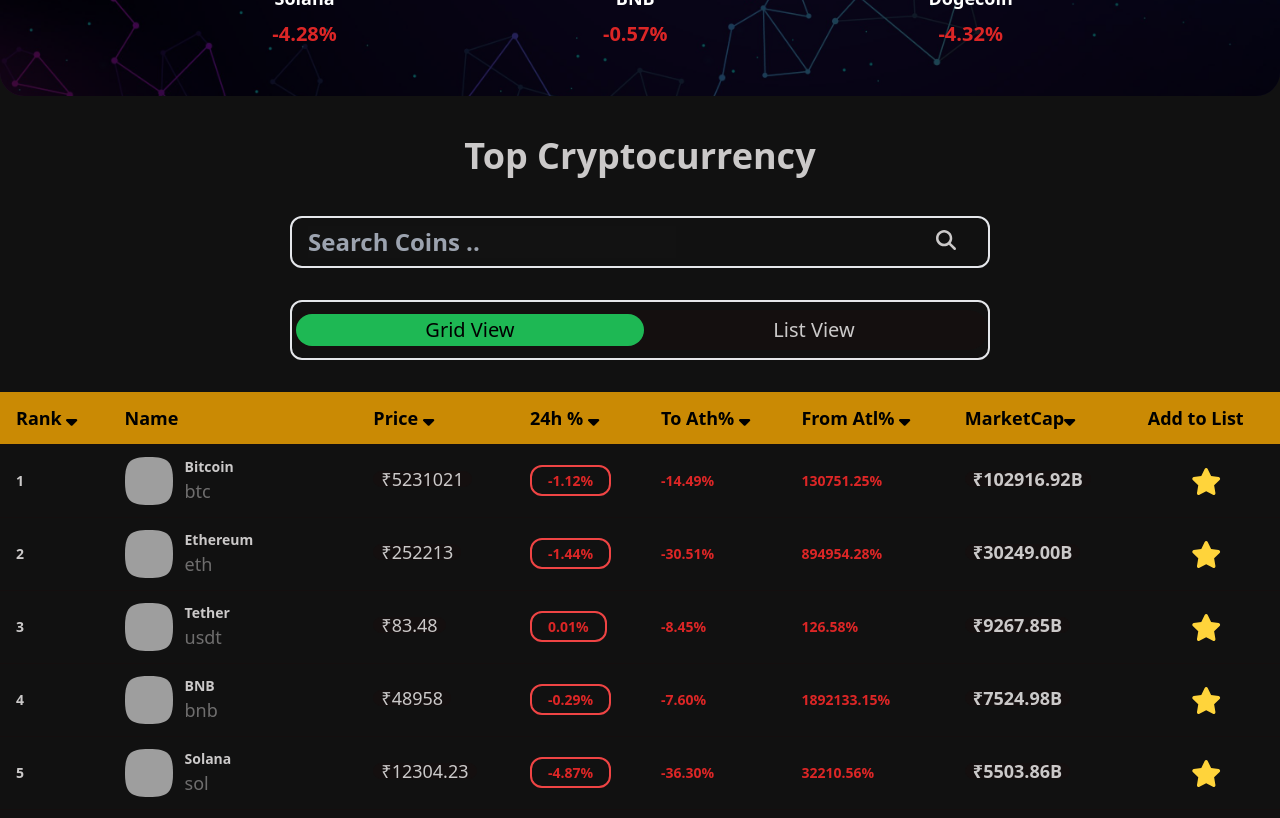
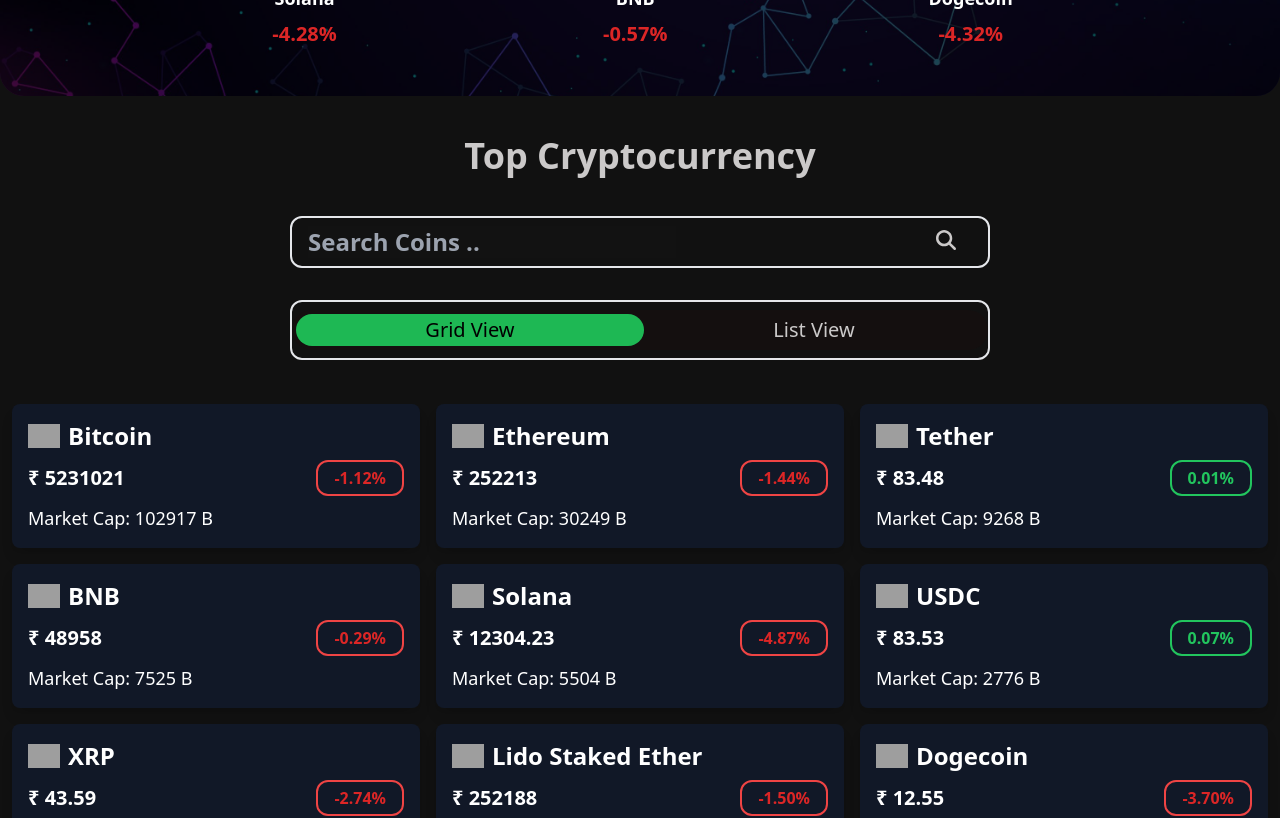
Before and after one commit to devmalya99/BitSafari, a React (Vite) app: page /home in a window 1280 px wide. Shown: the part 340-1158 px from the top of the page. Built offline with nearby package versions, Linux system fonts and the light colour scheme; grey boxes are pictures that could not be loaded; a web font is replaced by a local one.

Commit message:
Grid and List view tggle done v7

```diff
--- a/src/components/AllCoins.jsx
+++ b/src/components/AllCoins.jsx
@@ -8,10 +8,12 @@
 import TabsComponent from "./TabsComponent";
 import CoinTable from "./CoinTable";
 import Pagination from "./Pagination";
+import CoinGrid from "./CoinGrid";
 const CoinsTable = () => {
   const { currency } = GetCryptoState();
   const [loading, setLoading] = useState(false);
   const [page, setPage] = useState(1);
+  const [showGrid,setShowGrid] = useState(true)
 
   // const [coins,setCoins] = useState([])
 
@@ -43,20 +45,30 @@
         <SearchCoin setFilteredCoins={setFilteredCoins} />
       </div>
       <div className="flex justify-center">
-        <TabsComponent />
+        <TabsComponent setShowGrid={setShowGrid}/>
       </div>
 
-      {loading ? (
-        <div className="flex justify-center text-center">
+     {
+     loading && <div className="flex justify-center text-center">
           <span className=" loading loading-infinity loading-lg text-warning"></span>
         </div>
-      ) : (
+     }
+     {
+        showGrid ?
+        <CoinGrid filteredCoins={filteredCoins}
+        setFilteredCoins={setFilteredCoins}
+        page={page}/>
+        :
         <CoinTable
           filteredCoins={filteredCoins}
           setFilteredCoins={setFilteredCoins}
           page={page}
         />
-      )}
+
+     }
+
+
+
 
       <Pagination page={page} setPage={setPage} totalPages={totalPages} />
     </div>
--- /dev/null
+++ b/src/components/Cards/CryptoGridCard.jsx
@@ -0,0 +1,48 @@
+import React from 'react'
+import { useDispatch } from 'react-redux';
+
+const CryptoGridCard = ({data}) => {
+
+    const dispatch=useDispatch()
+    const {
+      id,
+      symbol,
+      name,
+      image,
+      current_price,
+      market_cap,
+      price_change_percentage_24h,
+    } = data;
+
+  return (
+    <div>
+          <div className="bg-gray-900 text-white rounded-lg p-4 shadow-lg">
+      <div className="flex items-center mb-2">
+        <div className="w-8 h-8 rounded-full flex items-center justify-center mr-2">
+          {/* Replace with the appropriate icon for the cryptocurrency */}
+          <img src={image}/>
+        </div>
+        <h2 className="text-2xl font-semibold">{name}</h2>
+      </div>
+      <div className="flex justify-between items-center mb-2">
+        <span className="text-xl font-bold">₹ {current_price}</span>
+        <span
+                    className={
+                        price_change_percentage_24h > 0
+                        ? "text-green-500 font-bold border-green-500 border-2 rounded-xl px-4 py-1"
+                        : "text-red-600 font-bold border-red-500 border-2 rounded-xl px-4 py-1"
+                    }
+                  >
+          {price_change_percentage_24h.toFixed(2)}%
+        </span>
+      </div>
+      <div className="text-lg">
+
+        <p>Market Cap: {(market_cap/1000000000).toFixed()} B</p>
+      </div>
+    </div>
+    </div>
+  )
+}
+
+export default CryptoGridCard
--- /dev/null
+++ b/src/components/CoinGrid.jsx
@@ -0,0 +1,45 @@
+import React from 'react';
+import CryptoGridCard from './Cards/CryptoGridCard';
+import { Grid, useMediaQuery, useTheme } from '@mui/material';
+
+const CoinGrid = ({ filteredCoins, setFilteredCoins, page }) => {
+  const theme = useTheme();
+  const isMobile = useMediaQuery(theme.breakpoints.down('sm'));
+
+  return (
+    <div className='m-3'>
+    <Grid container spacing={2} >
+      {filteredCoins
+        .slice((page - 1) * 10, page * 10)
+        .map((each) => (
+          <Grid
+            item
+            key={each.id}
+            xs={isMobile ? 12 : 4}
+            sm={isMobile ? 12 : 4}
+            md={4}
+          >
+            <CryptoGridCard data={each} />
+          </Grid>
+        ))}
+    </Grid>
+    </div>
+  );
+};
+
+export default CoinGrid;
+
+// Here's what's happening:
+
+// We import the Grid, useMediaQuery, and useTheme from the @mui/material package.
+// We use the useTheme hook to access the theme object and the useMediaQuery hook to check if the current screen width matches the "sm" (small) breakpoint or below.
+// We render the Grid component from MUI and set the container prop to create a grid container.
+// We map over the filteredCoins array and render a Grid item for each coin.
+// For the Grid item, we set the xs, sm, and md props to control the grid layout based on the screen size:
+
+// xs={isMobile ? 12 : 4}: For extra-small screens (mobile), if isMobile is true, the Grid item will take up the full width (12 columns). If isMobile is false, it will take up 4 columns.
+// sm={isMobile ? 12 : 4}: For small screens, if isMobile is true, the Grid item will take up the full width (12 columns). If isMobile is false, it will take up 4 columns.
+// md={4}: For medium and larger screens, the Grid item will take up 4 columns.
+
+
+// Inside each Grid item, we render the CryptoGridCard component and pass the data prop.
--- a/src/components/Pagination.jsx
+++ b/src/components/Pagination.jsx
@@ -1,4 +1,4 @@
-import React from 'react'
+
 
 const Pagination = ({page,setPage,totalPages}) => {
 
--- a/src/components/TabsComponent.jsx
+++ b/src/components/TabsComponent.jsx
@@ -14,8 +14,13 @@
   }
 
 ]
-const TabsComponent = () => {
+const TabsComponent = ({setShowGrid}) => {
   const [activeID,setActiveId] = useState('A1')
+
+  const handleClick =(id)=>{
+    setActiveId(id)
+    setShowGrid(id==='A1')
+  }
 
   return (
     <div className="border-2 rounded-xl w-full lg:w-[700px] py-2 mt-8 mb-8">
@@ -26,7 +31,7 @@
             <Link to key={each.id} role="tab"
             className={`tab text-xl ${each.id===activeID ? 'tab-active':''}` }
 
-            onClick={()=>setActiveId(each.id)}
+            onClick={()=>handleClick(each.id)}
             >
               {each.title}
 
```
